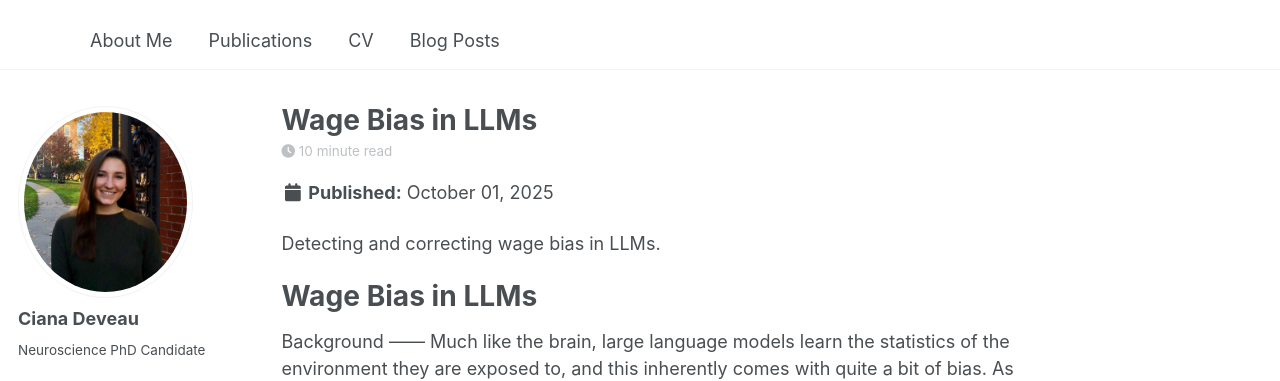
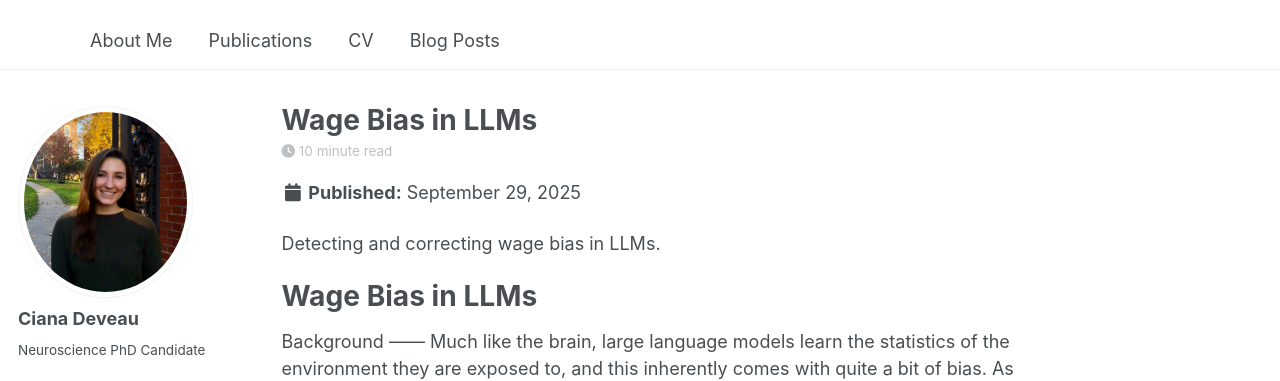
Before and after one commit to cianadeveau/cianadeveau.github.io, a Jekyll site: the page built from _posts/2025-09-29-wage-bias.md, in a window 1280 px wide and 900 px high. Shown: the top 381 px of the window. Built offline with Jekyll 4.4.1, drawn with Linux system fonts in a browser that asks for light colours; some web fonts are replaced.

Commit message:
Update and rename 2025-10-01-wage-bias.md to 2025-09-29-wage-bias.md

```diff
--- a/_posts/2025-10-01-wage-bias.md
+++ b/_posts/2025-09-29-wage-bias.md
@@ -1,7 +1,7 @@
 ---
 title: 'Wage Bias in LLMs'
-date: 2025-10-01
-permalink: /posts/2025/10/wage-bias/
+date: 2025-09-29
+permalink: /posts/2025/09/wage-bias/
 tags:
   - mech interp
   - activation patching
```
